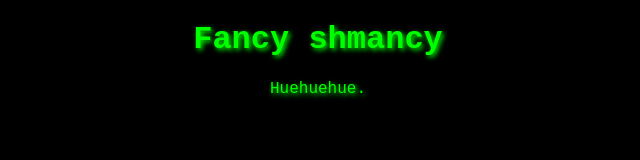
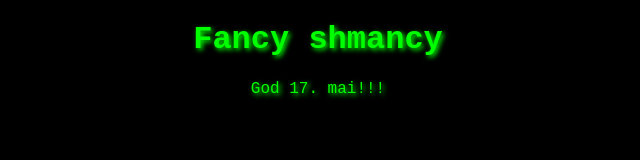
Before and after one commit to Pidgegeddon/pidgegeddon, a plain HTML site: page index.html in a window 1280 px wide. Shown: the whole page, without its empty margins (322-962 px from the left). Drawn offline with Linux system fonts and the light colour scheme.

Commit message:
Update index.html

```diff
--- a/index.html
+++ b/index.html
@@ -7,7 +7,7 @@
 
 <h1>Fancy shmancy</h1>
 
-<p>Huehuehue.</p>
+<p>God 17. mai!!!</p>
 
 </body>
 </html>
```
